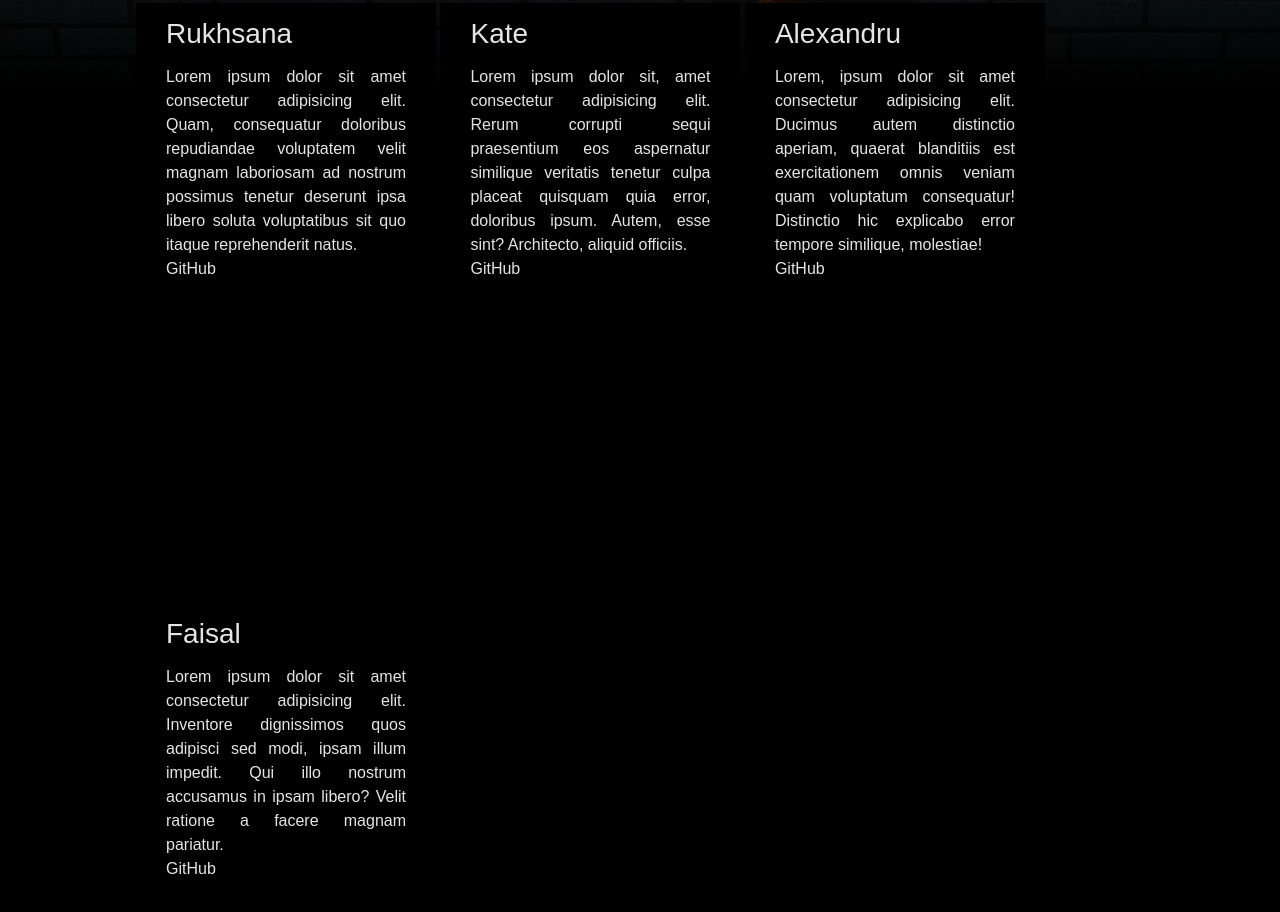
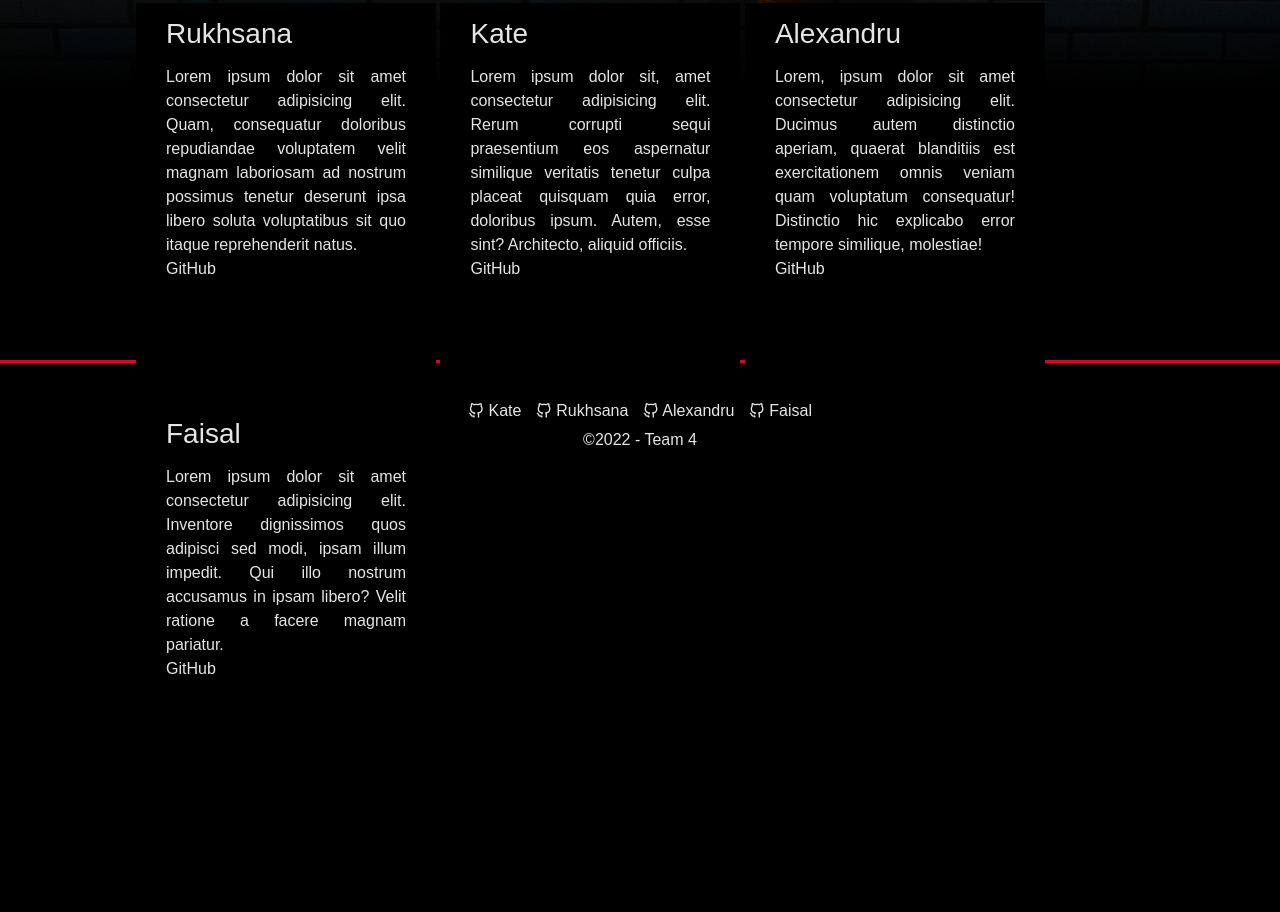
Before and after one commit to talexandru1987/movie-night, a plain HTML site: page about.html in a window 1280 px wide. Shown: the part 560-1472 px from the top of the page. After the commit the page ends 1411 px from the top, so only its background shows below. Drawn offline with nearby package versions, Linux system fonts and the light colour scheme.

Commit message:
footer with links to github profiles

```diff
--- a/about.html
+++ b/about.html
@@ -17,7 +17,9 @@
       href="https://fonts.googleapis.com/css2?family=Roboto:wght@100;300;400&display=swap"
       rel="stylesheet"
     />
+    <link rel="stylesheet" href="https://unicons.iconscout.com/release/v4.0.0/css/line.css">
     <!-- link to the author css file -->
+    <link rel="stylesheet" href="./assets/css/footer.css" />
     <link rel="stylesheet" href="./assets/css/styles.css" />
     <link rel="stylesheet" href="./assets/css/about-us.css" />
     <title>About Us | About</title>
@@ -122,6 +124,49 @@
         </section>
       </div>
     </main>
+    <footer class="main-footer" id="main-footer">
+      <div class="footer-container">
+        <div class="footer-textbox">
+          <a
+            class="contact"
+            id="gh-profile"
+            href="https://github.com/katarzynajk"
+            target="_blank"
+          >
+            <i class="uil uil-github-alt"></i>
+            Kate
+          </a>
+          <a
+            class="contact"
+            id="gh-profile"
+            href="https://github.com/roxywasiak"
+            target="_blank"
+          >
+            <i class="uil uil-github-alt"></i>
+            Rukhsana
+          </a>
+          <a
+            class="contact"
+            id="gh-profile"
+            href="https://github.com/talexandru1987"
+            target="_blank"
+          >
+            <i class="uil uil-github-alt"></i>
+            Alexandru
+          </a>
+          <a
+            class="contact"
+            id="gh-profile"
+            href="https://github.com/faisal244"
+            target="_blank"
+          >
+            <i class="uil uil-github-alt"></i>
+            Faisal
+          </a>
+        </div>
+        <div class="footer-text">&copy;2022 - Team 4</div>
+      </div>
+    </footer>
     <script
     src="https://cdnjs.cloudflare.com/ajax/libs/jquery/3.6.0/jquery.min.js"
     integrity="sha512-894YE6QWD5I59HgZOGReFYm4dnWc1Qt5NtvYSaNcOP+u1T9qYdvdihz0PPSiiqn/+/3e7Jo4EaG7TubfWGUrMQ=="
--- a/assets/css/about-us.css
+++ b/assets/css/about-us.css
@@ -7,7 +7,6 @@
 }
 .about-us {
   padding-top: 100px;
-  height: 100vh;
 }
 .description {
   display: inline-block;
@@ -17,7 +16,7 @@
   padding: 0 30px;
   width: 300px;
   justify-content: center;
-  height: 600px;
+  height: 400px;
   background-color: var(--black);
 }
 .description h3 {
--- /dev/null
+++ b/assets/css/footer.css
@@ -0,0 +1,41 @@
+:root {
+  /* --variable-name: variableValue; */
+  /* background-color: var(--oxford-blue) */
+
+  --black: #000000ff;
+  --oxford-blue: #14213dff;
+  --orange-web: #fca311ff;
+  --platinum: #e5e5e5ff;
+  --white: #ffffffff;
+  --imperial-red: #ef233cff;
+  --amaranth-red: #d90429ff;
+}
+
+/* footer section */
+
+.main-footer {
+  display: flex;
+  flex-direction: column;
+  justify-content: center;
+  align-items: center;
+  text-align: center;
+  background-color: var(--black);
+  padding: 1rem;
+  border-top: 3px solid var(--amaranth-red);
+}
+
+.footer-container {
+  width: 100%;
+  justify-content: space-between;
+  padding-top: 20px;
+}
+
+.contact,
+.footer-text {
+  padding: 5px;
+  color: var(--platinum);
+}
+
+.contact:hover {
+  color: var(--amaranth-red);
+}
--- a/assets/css/styles.css
+++ b/assets/css/styles.css
@@ -15,9 +15,6 @@
   box-sizing: border-box;
 }
 
-
-
-
 body {
   margin: 0;
   font-family: "Roboto", sans-serif;
@@ -28,7 +25,6 @@ body {
   background-color: var(--black);
   height: 100vh;
   padding: 100px;
-
 }
 
 .block:not(:last-child) {
@@ -46,7 +42,7 @@ body {
 }
 
 .navbar {
-  display:flex;
+  display: flex;
   align-items: center;
 
   /* justify-content: space-evenly; */
@@ -60,7 +56,6 @@ body {
   padding-bottom: 40px;
   margin-bottom: 2em;
   margin-top: 2em;
-
 }
 
 .logo {
@@ -72,7 +67,6 @@ body {
 .navbar-menu {
   background-color: var(--black);
   /* justify-content: flex-end; */
-
 }
 
 /* .navbar-burger{
@@ -84,17 +78,11 @@ body {
 .navbar-menu .navbar-item {
   color: var(--platinum);
   font-size: 24px;
-
-
 }
 
 /* .navbar-menu:hover .navbar-item  {
 
 } */
-
-
-
-
 
 a {
   background-color: transparent;
@@ -105,7 +93,6 @@ a.navbar-item:hover {
   background-color: transparent;
   color: var(--platinum);
 }
-
 
 span {
   color: var(--amaranth-red);
@@ -124,23 +111,21 @@ html {
   background: #000000;
   padding: 0;
   margin: 0;
-  padding-bottom: 6rem;
+  /*padding-bottom: 6rem;*/
   font-family: "Montserrat", sans-serif;
   width: 100%;
-
 }
 
 .container {
   padding-bottom: 3rem;
-  width:80%;
+  width: 80%;
 }
 
 .movie-page-container {
   margin-left: 5rem;
   padding-bottom: 3rem;
-  width:80%;
-  justify-content:center;
-
+  width: 80%;
+  justify-content: center;
 }
 
 .last {
@@ -185,24 +170,24 @@ button {
 
 /* Start of styling for movie detail page */
 
-#movie-title{
+#movie-title {
   padding-left: 0.5rem;
   padding-bottom: 3rem;
 }
 
-#movie-synopsis{
+#movie-synopsis {
   padding-left: 0.5rem;
 }
 
-#movie-page-hero-btn{
-  margin-top:20px;
+#movie-page-hero-btn {
+  margin-top: 20px;
   padding-top: 20px;
 }
 
 #writers,
 #director,
-#stars{
-  width:auto;
+#stars {
+  width: auto;
 }
 
 .movie-image {
@@ -210,9 +195,8 @@ button {
   max-width: 100%;
   display: block;
   position: relative;
-  height:100%
+  height: 100%;
 }
-
 
 /* DO NOT DELETE THE COMMENTED OUT CODE BELOW - removing the transform: scale(1.2) line breaks the card layout - not sure why, will debug later - Faisal */
 /* .movie-card-image:hover {
@@ -222,9 +206,6 @@ transform: scale(1.2);
 /* look into the syntax for scaling animations */
 /* animation: grow 0.5s ease-out; */
 /* } */
-
-
-
 
 /* start of movie search results card hover overlay styling rules */
 
@@ -243,13 +224,9 @@ transform: scale(1.2);
   cursor: pointer;
 }
 
-
-
 a:hover {
   text-decoration: none;
 }
-
-
 
 .project__image {
   display: block;
@@ -282,7 +259,7 @@ transform: scale(1.2);
 }
 
 .project__category {
-  margin-top:1.5em;
+  margin-top: 1.5em;
   opacity: 0;
   transition: 0.4s ease;
   transition-delay: 0.1s;
@@ -302,13 +279,10 @@ transform: scale(1.2);
 
 } */
 
-
 /* Media Queries */
 
 @media all and (min-width: 1025px) {
-
-  .navbar-item:hover
- {
+  .navbar-item:hover {
     border-width: 10px;
     box-shadow: 0 10px 30px rgba(0, 0, 0, 0.4);
     -webkit-transform: translateY(0) scale(1);
@@ -324,7 +298,6 @@ transform: scale(1.2);
     transform: translateZ(30px);
     border: 0 solid #00bcd4;
     transition: border 0.4s ease;
-
   }
 
   .project__detail {
@@ -351,7 +324,7 @@ transform: scale(1.2);
   }
 
   .project__title {
-    margin-top:1.5em;
+    margin-top: 1.5em;
     /* margin: 0 0 10px; */
     font-size: 36px;
     font-weight: 700;
@@ -414,14 +387,11 @@ transform: scale(1.2);
     -o-transition: all 0.5s ease;
     transition: all 0.5s ease;
   }
-
 }
-
-
 
 @media (max-width: 1024px) {
   .project__title {
-      margin-top:1rem;
+    margin-top: 1rem;
     /* margin: 0 0 10px; */
     font-size: 16px;
     font-weight: 700;
@@ -443,11 +413,10 @@ transform: scale(1.2);
   padding: 10px;
   /* margin:10px; */
   padding-top: 10px;
-
 }
 
 .navbar {
-    display:flex;
+  display: flex;
   /* justify-content: space-evenly; */
   background-color: var(--black);
   color: var(--platinum);
@@ -462,10 +431,7 @@ transform: scale(1.2);
   margin-top: 2rem;
 }
 
-
-
 @media (max-width: 768px) {
-
   /* * {
     -webkit-transition: none !important;
     -moz-transition: none !important;
@@ -475,7 +441,7 @@ transform: scale(1.2);
    } */
 
   .navbar {
-    display:flex;
+    display: flex;
     /* justify-content: space-evenly; */
     background-color: var(--black);
     color: var(--platinum);
@@ -487,9 +453,7 @@ transform: scale(1.2);
     padding-bottom: 40px;
     margin-bottom: 2rem;
     margin-top: 2rem;
-
   }
-
 
   .main {
     background-color: var(--black);
@@ -497,7 +461,6 @@ transform: scale(1.2);
     padding: 10px;
     /* margin:10px; */
     padding-top: 10px;
-
   }
 
   .title_wrapper {
@@ -518,94 +481,11 @@ transform: scale(1.2);
     opacity: 1;
     pointer-events: none;
     display: block;
-
   }
 
   .project:hover .project__title,
   .project:hover .project__category {
     pointer-events: none;
-
-}
-
-
-.project__detail {
-  display: block;
-  border-width: 10px;
-  box-shadow: 0 10px 30px rgba(0, 0, 0, 0.4);
-
-  left: 30px;
-  right: 30px;
-  top: 10px;
-  bottom: 30px;
-  display: -webkit-flex;
-  display: -ms-flexbox;
-  display: flex;
-  -webkit-flex-direction: column;
-  -ms-flex-direction: column;
-  flex-direction: column;
-  -webkit-justify-content: center;
-  -ms-flex-pack: center;
-  justify-content: center;
-  text-align: center;
-  pointer-events: none;
-  border: 0 solid #00bcd4;
-  transition: border 0.4s ease;
-}
-
-.project__title {
-  margin-top:1rem;
-  margin-bottom:5rem;
-
-  /* margin: 0 0 10px; */
-  font-size: 36px;
-  font-weight: 700;
-  transition: 0.4s ease;
-  color: white;
-  }
-
-
-
-  /* .search-results-container{
-
-  }*/
-
-  .logo {
-    color: var(--platinum);
-    font-size: 28px;
-    /* padding-top: 20px; */
-    /* padding-bottom: 40px; */
-  }
-
-}
-
-
-@media (max-width: 480px) {
-
-  /* * {
-    -webkit-transition: none !important;
-    -moz-transition: none !important;
-    -o-transition: none !important;
-    -ms-transition: none !important;
-    transition: none !important;
-   } */
-
-   .logo {
-    color: var(--platinum);
-    font-size: 28px;
-    /* padding-top: 20px; */
-    /* padding-bottom: 40px; */
-  }
-
-  .column.is-one-quarter img {
-    width: 100%;
-    /* margin-bottom: 7rem; */
-  }
-
-  .main {
-    background-color: var(--black);
-    height: 100vh;
-    padding: 10px;
-
   }
 
   .project__detail {
@@ -633,7 +513,9 @@ transform: scale(1.2);
   }
 
   .project__title {
-  margin-top:1rem;
+    margin-top: 1rem;
+    margin-bottom: 5rem;
+
     /* margin: 0 0 10px; */
     font-size: 36px;
     font-weight: 700;
@@ -641,15 +523,85 @@ transform: scale(1.2);
     color: white;
   }
 
-.project{
-  pointer-events: none;
+  /* .search-results-container{
 
+  }*/
+
+  .logo {
+    color: var(--platinum);
+    font-size: 28px;
+    /* padding-top: 20px; */
+    /* padding-bottom: 40px; */
+  }
 }
 
+@media (max-width: 480px) {
+  /* * {
+    -webkit-transition: none !important;
+    -moz-transition: none !important;
+    -o-transition: none !important;
+    -ms-transition: none !important;
+    transition: none !important;
+   } */
+
+  .logo {
+    color: var(--platinum);
+    font-size: 28px;
+    /* padding-top: 20px; */
+    /* padding-bottom: 40px; */
+  }
+
+  .column.is-one-quarter img {
+    width: 100%;
+    /* margin-bottom: 7rem; */
+  }
+
+  .main {
+    background-color: var(--black);
+    height: 100vh;
+    padding: 10px;
+  }
+
+  .project__detail {
+    display: block;
+    border-width: 10px;
+    box-shadow: 0 10px 30px rgba(0, 0, 0, 0.4);
+
+    left: 30px;
+    right: 30px;
+    top: 10px;
+    bottom: 30px;
+    display: -webkit-flex;
+    display: -ms-flexbox;
+    display: flex;
+    -webkit-flex-direction: column;
+    -ms-flex-direction: column;
+    flex-direction: column;
+    -webkit-justify-content: center;
+    -ms-flex-pack: center;
+    justify-content: center;
+    text-align: center;
+    pointer-events: none;
+    border: 0 solid #00bcd4;
+    transition: border 0.4s ease;
+  }
+
+  .project__title {
+    margin-top: 1rem;
+    /* margin: 0 0 10px; */
+    font-size: 36px;
+    font-weight: 700;
+    transition: 0.4s ease;
+    color: white;
+  }
+
+  .project {
+    pointer-events: none;
+  }
 }
 
 .navbar {
-  display:flex;
+  display: flex;
   /* justify-content: space-evenly; */
   background-color: var(--black);
   color: var(--platinum);
@@ -661,11 +613,7 @@ transform: scale(1.2);
   padding-bottom: 40px;
   margin-bottom: 1rem;
   margin-top: 1rem;
-
 }
-
-
-
 
 @keyframes fadeOut {
   0% {
```
Also changed, not shown: favourites.html (+45 -0 lines), index.html (+46 -1 lines), movie.html (+45 -0 lines). Lines whose indentation alone changed are shown as unchanged.
